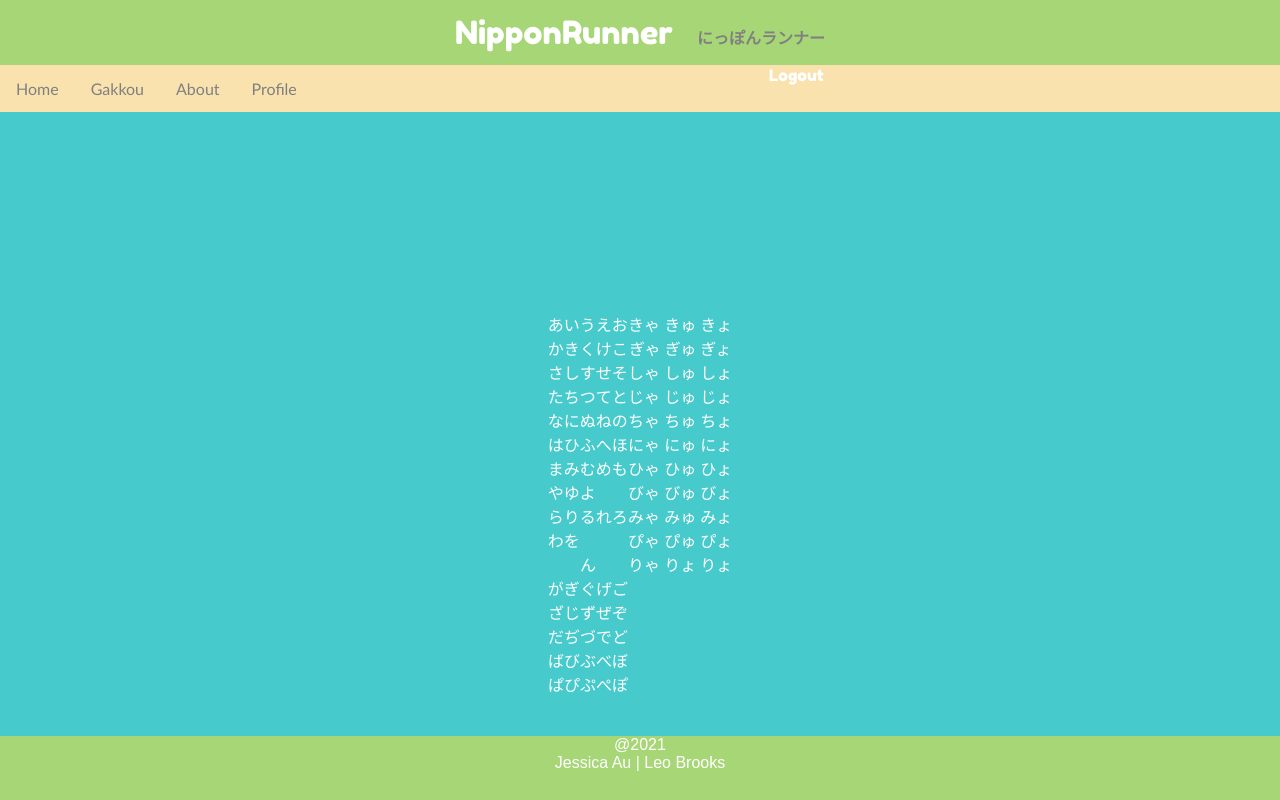
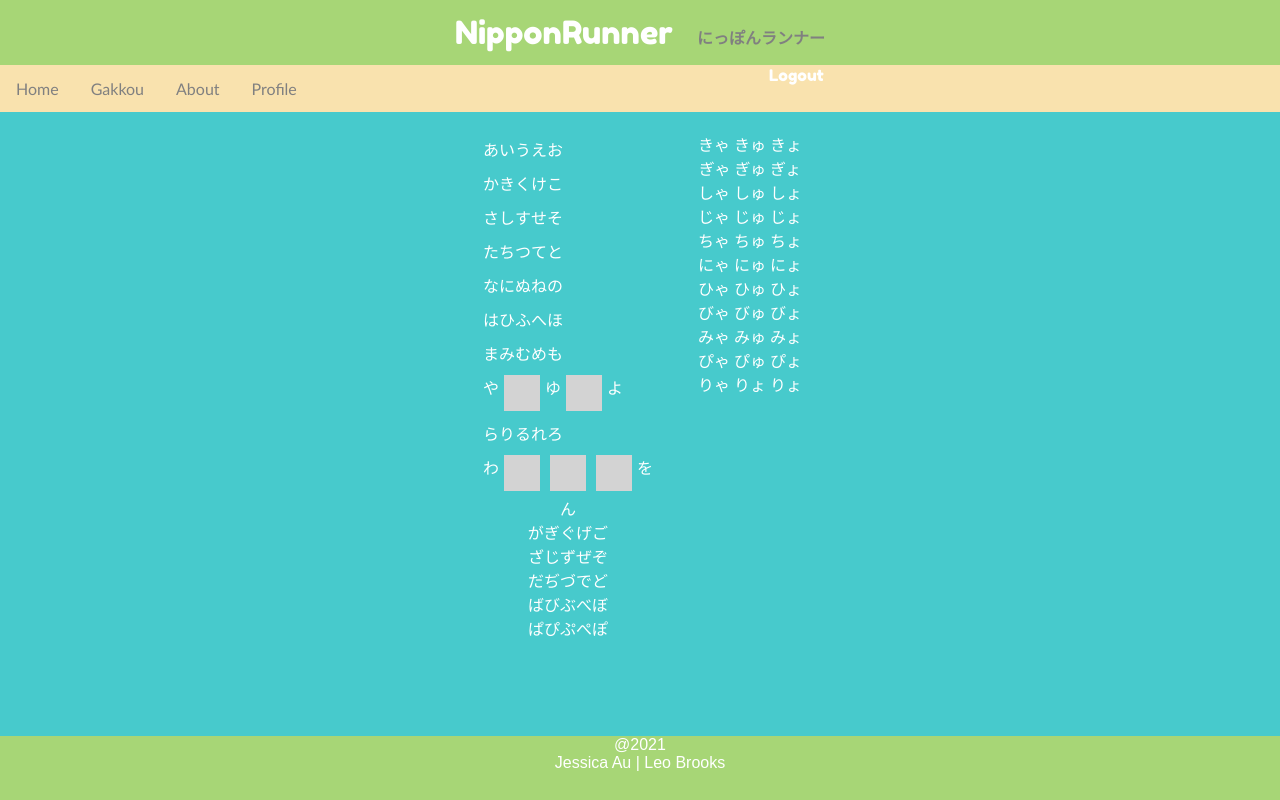
Before and after one commit to jessica-au/nipponrunner, a React (Create React App) app in the folder nipponRunnerFrontEnd/: page /profile/stats in a window 1280 px wide. Built offline with nearby package versions, Linux system fonts and the light colour scheme; sample sign-in values are in the browser's storage.

Commit message:
profilestats.css: added in styling for characters

```diff
--- a/nipponRunnerFrontEnd/src/components/profile/profileHiraStats.css
+++ b/nipponRunnerFrontEnd/src/components/profile/profileHiraStats.css
@@ -3,20 +3,38 @@
     flex-direction: row;
     justify-content: center;
     align-items: center;
-    margin-top: 200px;
 }
 
 .hiraChart {
     display: flex;
-
+    flex-direction: row;
+    justify-content: space-evenly;
+    margin: 20px;
 }
 
 .hiraChartLeft {
     display: flex;
     flex-direction: column;
+    margin-right: 20px;
+}
+
+.hiraChartRight {
+    display: flex;
+    flex-direction: column;
+    margin-left: 20px;
 }
 
 .row {
     display: flex;
     flex-direction: row;
+    margin: 5px;
 }
+
+.charBox {
+    padding: 8px;
+    min-height: 20px;
+    min-width: 20px;
+    margin-left: 5px;
+    margin-right: 5px;
+    background-color: lightgrey;
+}
```
